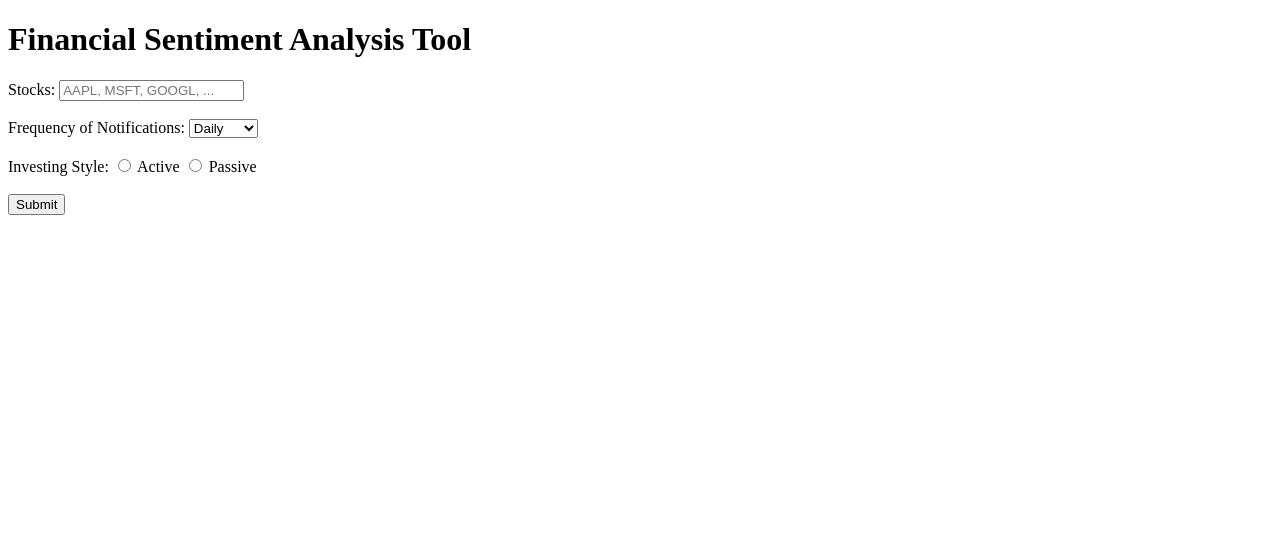
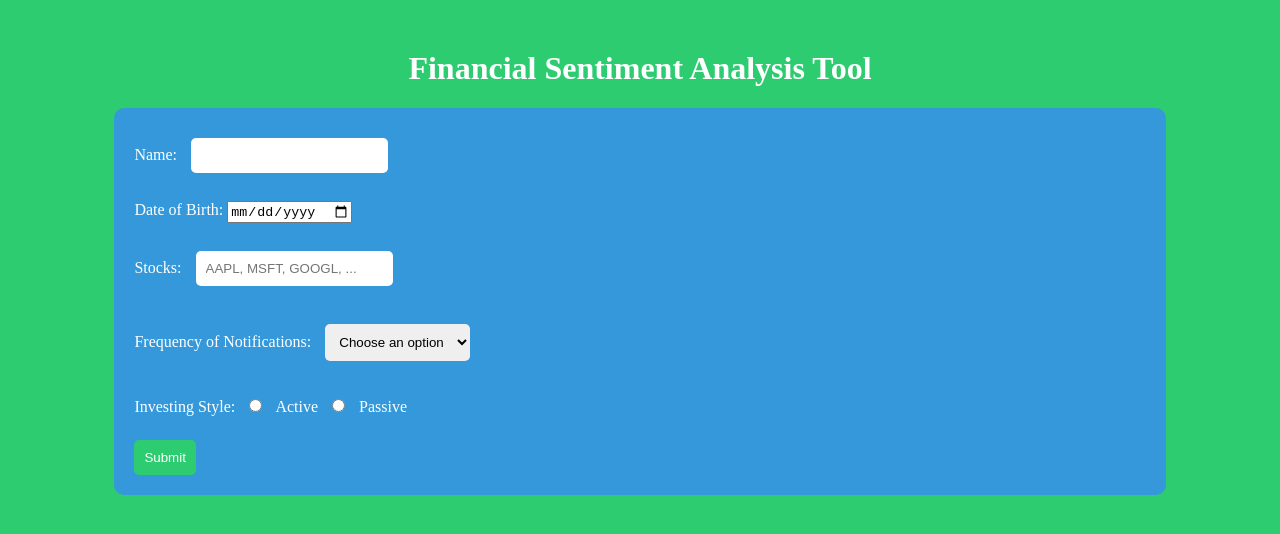
Before and after one commit to jackiekrznarich/sentiment_analysis, a website: page frontend.html in a window 1280 px wide. Drawn offline with Linux system fonts and the light colour scheme.

Commit message:
Added basic CSS

```diff
--- a/frontend.html
+++ b/frontend.html
@@ -1,32 +1,67 @@
 <!DOCTYPE html>
 <html>
-
   <head>
     <meta charset="UTF-8">
     <title>Financial Sentiment Analysis Tool</title>
+    <style>
+      body {
+        background-color: #2ecc71;
+        color: #fff;
+      }
+      form {
+        width: 80%;
+        margin: 0 auto;
+        background-color: #3498db;
+        padding: 20px;
+        border-radius: 10px;
+      }
+      input[type="text"], select, input[type="radio"] {
+        padding: 10px;
+        margin: 10px;
+        border-radius: 5px;
+        border: none;
+      }
+      input[type="submit"] {
+        background-color: #2ecc71;
+        color: #fff;
+        border-radius: 5px;
+        border: none;
+        padding: 10px;
+        cursor: pointer;
+      }
+      h1 {
+        text-align: center;
+        margin-top: 50px;
+      }
+    </style>
   </head>
-
   <body>
     <h1>Financial Sentiment Analysis Tool</h1>
     <form>
+      <label for="name">Name:</label>
+      <input type="text" id="name" name="name" required>
+      <br><br>
+      <label for="date-of-birth">Date of Birth:</label>
+      <input type="date" id="date-of-birth" name="date-of-birth" required>
+      <br><br>
       <label for="stocks">Stocks:</label>
-        <input type="text" id="stocks" name="stocks" placeholder="AAPL, MSFT, GOOGL, ...">
+      <input type="text" id="stocks" name="stocks" placeholder="AAPL, MSFT, GOOGL, ..." required>
       <br><br>
       <label for="frequency">Frequency of Notifications:</label>
-        <select id="frequency" name="frequency">
+      <select id="frequency" name="frequency" required>
+        <option value="">Choose an option</option>
         <option value="daily">Daily</option>
         <option value="weekly">Weekly</option>
         <option value="monthly">Monthly</option>
       </select>
       <br><br>
       <label for="investing-style">Investing Style:</label>
-        <input type="radio" id="active" name="investing-style" value="active">
+      <input type="radio" id="active" name="investing-style" value="active" required>
       <label for="active">Active</label>
-        <input type="radio" id="passive" name="investing-style" value="passive">
+      <input type="radio" id="passive" name="investing-style" value="passive" required>
       <label for="passive">Passive</label>
       <br><br>
       <input type="submit" value="Submit">
     </form>
   </body>
-
 </html>
```
Lines whose indentation alone changed are shown as unchanged.
